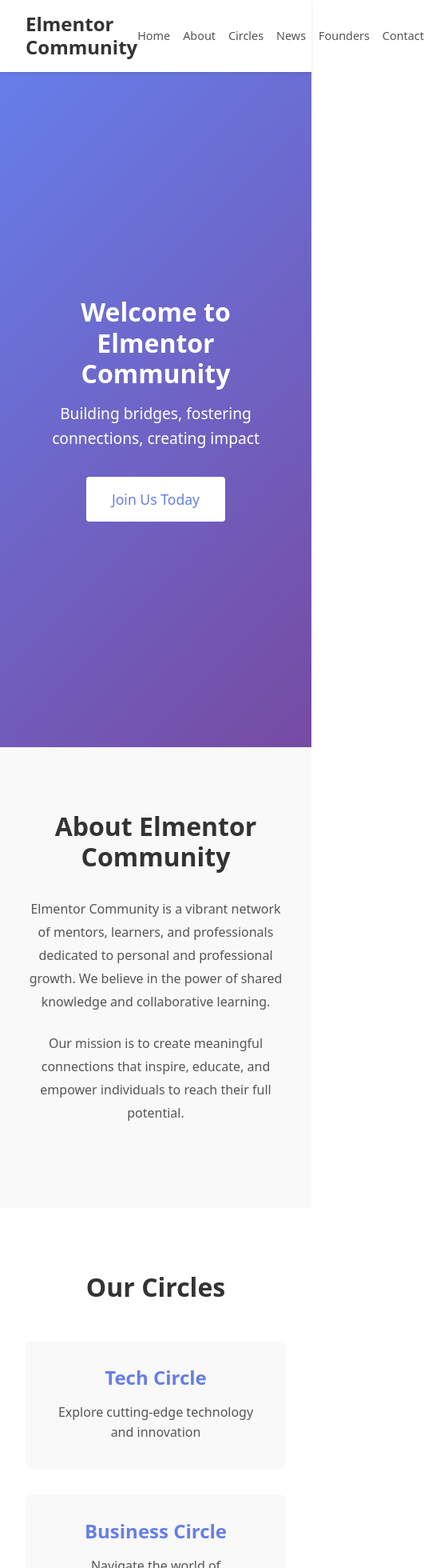
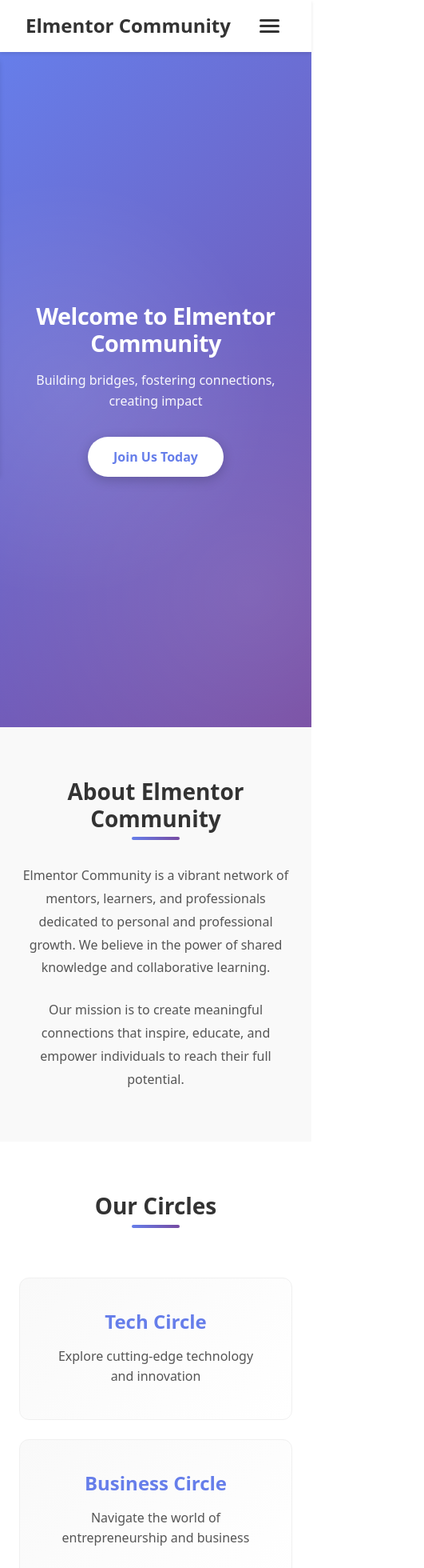
Before and after one commit to aymanaboghonim/elmentor-community-landing, a React (Vite) app: page / in a window 390 px wide. Shown: the top 1960 px of the page at 80% size, 531 px wide, since content can reach past the window. Built offline with nearby package versions, Linux system fonts and the light colour scheme.

Commit message:
Phase 3: Enhanced design with mobile-responsive navigation and footer
Co-authored-by: aymanaboghonim <62246708+aymanaboghonim@users.noreply.github.com>

```diff
--- a/src/App.jsx
+++ b/src/App.jsx
@@ -5,6 +5,7 @@ import Circles from './components/Circles/Circles';
 import News from './components/News/News';
 import Founders from './components/Founders/Founders';
 import CTA from './components/CTA/CTA';
+import Footer from './components/Footer/Footer';
 import './App.css';
 
 function App() {
@@ -17,6 +18,7 @@ function App() {
       <News />
       <Founders />
       <CTA />
+      <Footer />
     </>
   );
 }
--- a/src/components/About/About.css
+++ b/src/components/About/About.css
@@ -1,18 +1,33 @@
 .about {
-  padding: 5rem 2rem;
+  padding: 6rem 2rem;
   background-color: #f9f9f9;
 }
 
 .about-container {
-  max-width: 800px;
+  max-width: 900px;
   margin: 0 auto;
   text-align: center;
 }
 
 .about-container h2 {
   font-size: 2.5rem;
-  margin-bottom: 2rem;
+  margin-bottom: 2.5rem;
   color: #333;
+  font-weight: 700;
+  position: relative;
+  display: inline-block;
+}
+
+.about-container h2::after {
+  content: '';
+  position: absolute;
+  bottom: -10px;
+  left: 50%;
+  transform: translateX(-50%);
+  width: 60px;
+  height: 4px;
+  background: linear-gradient(90deg, #667eea, #764ba2);
+  border-radius: 2px;
 }
 
 .about-container p {
@@ -22,9 +37,27 @@
   margin-bottom: 1.5rem;
 }
 
+.about-container p:last-child {
+  margin-bottom: 0;
+}
+
 @media (max-width: 768px) {
+  .about {
+    padding: 4rem 1.5rem;
+  }
+
   .about-container h2 {
     font-size: 2rem;
+  }
+
+  .about-container p {
+    font-size: 1.05rem;
+  }
+}
+
+@media (max-width: 480px) {
+  .about-container h2 {
+    font-size: 1.75rem;
   }
 
   .about-container p {
--- a/src/components/Circles/Circles.css
+++ b/src/components/Circles/Circles.css
@@ -1,5 +1,5 @@
 .circles {
-  padding: 5rem 2rem;
+  padding: 6rem 2rem;
   background-color: #fff;
 }
 
@@ -11,33 +11,71 @@
 .circles-container h2 {
   font-size: 2.5rem;
   text-align: center;
-  margin-bottom: 3rem;
+  margin-bottom: 1rem;
   color: #333;
+  font-weight: 700;
+  position: relative;
+  display: inline-block;
+  width: 100%;
+}
+
+.circles-container h2::after {
+  content: '';
+  position: absolute;
+  bottom: -10px;
+  left: 50%;
+  transform: translateX(-50%);
+  width: 60px;
+  height: 4px;
+  background: linear-gradient(90deg, #667eea, #764ba2);
+  border-radius: 2px;
 }
 
 .circles-grid {
   display: grid;
   grid-template-columns: repeat(auto-fit, minmax(280px, 1fr));
   gap: 2rem;
+  margin-top: 3.5rem;
 }
 
 .circle-card {
-  padding: 2rem;
-  background-color: #f9f9f9;
-  border-radius: 8px;
+  padding: 2.5rem 2rem;
+  background: linear-gradient(135deg, #f9f9f9 0%, #ffffff 100%);
+  border-radius: 12px;
   text-align: center;
-  transition: transform 0.3s ease, box-shadow 0.3s ease;
+  transition: all 0.3s ease;
+  border: 1px solid #f0f0f0;
+  position: relative;
+  overflow: hidden;
+}
+
+.circle-card::before {
+  content: '';
+  position: absolute;
+  top: 0;
+  left: 0;
+  right: 0;
+  height: 4px;
+  background: linear-gradient(90deg, #667eea, #764ba2);
+  transform: scaleX(0);
+  transition: transform 0.3s ease;
+}
+
+.circle-card:hover::before {
+  transform: scaleX(1);
 }
 
 .circle-card:hover {
-  transform: translateY(-5px);
-  box-shadow: 0 4px 12px rgba(0, 0, 0, 0.1);
+  transform: translateY(-8px);
+  box-shadow: 0 8px 25px rgba(102, 126, 234, 0.2);
+  border-color: #667eea;
 }
 
 .circle-card h3 {
   font-size: 1.5rem;
   margin-bottom: 1rem;
   color: #667eea;
+  font-weight: 600;
 }
 
 .circle-card p {
@@ -47,7 +85,25 @@
 }
 
 @media (max-width: 768px) {
+  .circles {
+    padding: 4rem 1.5rem;
+  }
+
   .circles-container h2 {
     font-size: 2rem;
   }
+
+  .circles-grid {
+    gap: 1.5rem;
+  }
 }
+
+@media (max-width: 480px) {
+  .circles-container h2 {
+    font-size: 1.75rem;
+  }
+
+  .circles-grid {
+    grid-template-columns: 1fr;
+  }
+}
--- /dev/null
+++ b/src/components/Footer/Footer.css
@@ -0,0 +1,84 @@
+.footer {
+  background-color: #2c3e50;
+  color: #ecf0f1;
+  padding: 3rem 2rem 1.5rem;
+}
+
+.footer-container {
+  max-width: 1200px;
+  margin: 0 auto;
+}
+
+.footer-content {
+  display: grid;
+  grid-template-columns: repeat(auto-fit, minmax(250px, 1fr));
+  gap: 2rem;
+  margin-bottom: 2rem;
+}
+
+.footer-section h3 {
+  font-size: 1.5rem;
+  margin-bottom: 1rem;
+  color: #fff;
+  font-weight: 700;
+}
+
+.footer-section h4 {
+  font-size: 1.2rem;
+  margin-bottom: 1rem;
+  color: #fff;
+  font-weight: 600;
+}
+
+.footer-section p {
+  font-size: 0.95rem;
+  line-height: 1.6;
+  color: #bdc3c7;
+}
+
+.footer-section ul {
+  list-style: none;
+  padding: 0;
+  margin: 0;
+}
+
+.footer-section ul li {
+  margin-bottom: 0.5rem;
+}
+
+.footer-section ul li a {
+  color: #bdc3c7;
+  text-decoration: none;
+  transition: color 0.3s ease;
+}
+
+.footer-section ul li a:hover {
+  color: #667eea;
+}
+
+.footer-bottom {
+  border-top: 1px solid #34495e;
+  padding-top: 1.5rem;
+  text-align: center;
+}
+
+.footer-bottom p {
+  font-size: 0.9rem;
+  color: #95a5a6;
+  margin: 0;
+}
+
+@media (max-width: 768px) {
+  .footer {
+    padding: 2rem 1.5rem 1rem;
+  }
+
+  .footer-content {
+    grid-template-columns: 1fr;
+    gap: 1.5rem;
+  }
+
+  .footer-section {
+    text-align: center;
+  }
+}
--- /dev/null
+++ b/src/components/Footer/Footer.jsx
@@ -0,0 +1,39 @@
+import './Footer.css';
+
+const Footer = () => {
+  const currentYear = new Date().getFullYear();
+
+  return (
+    <footer className="footer">
+      <div className="footer-container">
+        <div className="footer-content">
+          <div className="footer-section">
+            <h3>Elmentor Community</h3>
+            <p>Building bridges, fostering connections, creating impact.</p>
+          </div>
+          <div className="footer-section">
+            <h4>Quick Links</h4>
+            <ul>
+              <li><a href="#hero">Home</a></li>
+              <li><a href="#about">About</a></li>
+              <li><a href="#circles">Circles</a></li>
+            </ul>
+          </div>
+          <div className="footer-section">
+            <h4>Connect</h4>
+            <ul>
+              <li><a href="#news">News</a></li>
+              <li><a href="#founders">Founders</a></li>
+              <li><a href="#cta">Contact</a></li>
+            </ul>
+          </div>
+        </div>
+        <div className="footer-bottom">
+          <p>&copy; {currentYear} Elmentor Community. All rights reserved.</p>
+        </div>
+      </div>
+    </footer>
+  );
+};
+
+export default Footer;
--- a/src/components/Hero/Hero.css
+++ b/src/components/Hero/Hero.css
@@ -7,39 +7,96 @@
   color: white;
   text-align: center;
   padding: 2rem;
+  position: relative;
+  overflow: hidden;
+}
+
+.hero::before {
+  content: '';
+  position: absolute;
+  top: 0;
+  left: 0;
+  right: 0;
+  bottom: 0;
+  background: radial-gradient(circle at 20% 50%, rgba(255, 255, 255, 0.1) 0%, transparent 50%),
+              radial-gradient(circle at 80% 80%, rgba(255, 255, 255, 0.1) 0%, transparent 50%);
+  pointer-events: none;
+}
+
+.hero-content {
+  position: relative;
+  z-index: 1;
+  animation: fadeInUp 1s ease-out;
+}
+
+@keyframes fadeInUp {
+  from {
+    opacity: 0;
+    transform: translateY(30px);
+  }
+  to {
+    opacity: 1;
+    transform: translateY(0);
+  }
 }
 
 .hero-content h1 {
   font-size: 3rem;
   margin-bottom: 1rem;
+  font-weight: 700;
+  letter-spacing: -0.5px;
 }
 
 .hero-content p {
   font-size: 1.5rem;
   margin-bottom: 2rem;
+  opacity: 0.95;
+  font-weight: 300;
 }
 
 .hero-cta {
-  padding: 1rem 2rem;
+  padding: 1rem 2.5rem;
   font-size: 1.1rem;
   background-color: white;
   color: #667eea;
   border: none;
-  border-radius: 4px;
+  border-radius: 50px;
   cursor: pointer;
-  transition: transform 0.3s ease;
+  transition: all 0.3s ease;
+  font-weight: 600;
+  box-shadow: 0 4px 15px rgba(0, 0, 0, 0.2);
 }
 
 .hero-cta:hover {
-  transform: scale(1.05);
+  transform: translateY(-2px);
+  box-shadow: 0 6px 20px rgba(0, 0, 0, 0.3);
+}
+
+.hero-cta:active {
+  transform: translateY(0);
 }
 
 @media (max-width: 768px) {
   .hero-content h1 {
-    font-size: 2rem;
+    font-size: 2.2rem;
   }
 
   .hero-content p {
     font-size: 1.2rem;
   }
+
+  .hero-cta {
+    padding: 0.875rem 2rem;
+    font-size: 1rem;
+  }
 }
+
+@media (max-width: 480px) {
+  .hero-content h1 {
+    font-size: 1.8rem;
+  }
+
+  .hero-content p {
+    font-size: 1rem;
+  }
+}
--- a/src/components/Navbar/Navbar.css
+++ b/src/components/Navbar/Navbar.css
@@ -21,6 +21,24 @@
   color: #333;
 }
 
+.navbar-toggle {
+  display: none;
+  flex-direction: column;
+  background: none;
+  border: none;
+  cursor: pointer;
+  padding: 0.5rem;
+  gap: 0.25rem;
+}
+
+.navbar-toggle span {
+  width: 25px;
+  height: 3px;
+  background-color: #333;
+  transition: all 0.3s ease;
+  border-radius: 2px;
+}
+
 .navbar-menu {
   display: flex;
   list-style: none;
@@ -34,15 +52,43 @@
   text-decoration: none;
   cursor: pointer;
   transition: color 0.3s ease;
+  font-weight: 500;
 }
 
 .navbar-menu li a:hover {
-  color: #007bff;
+  color: #667eea;
 }
 
 @media (max-width: 768px) {
+  .navbar-toggle {
+    display: flex;
+  }
+
   .navbar-menu {
-    gap: 1rem;
-    font-size: 0.9rem;
+    position: fixed;
+    top: 72px;
+    left: -100%;
+    flex-direction: column;
+    background-color: #fff;
+    width: 100%;
+    text-align: center;
+    transition: left 0.3s ease;
+    box-shadow: 0 4px 6px rgba(0, 0, 0, 0.1);
+    padding: 2rem 0;
+    gap: 0;
+  }
+
+  .navbar-menu.active {
+    left: 0;
+  }
+
+  .navbar-menu li {
+    padding: 1rem 0;
+  }
+
+  .navbar-menu li a {
+    display: block;
+    padding: 0.5rem 2rem;
+    font-size: 1.1rem;
   }
 }
--- a/src/components/Navbar/Navbar.jsx
+++ b/src/components/Navbar/Navbar.jsx
@@ -1,11 +1,19 @@
+import { useState } from 'react';
 import './Navbar.css';
 
 const Navbar = () => {
+  const [isMenuOpen, setIsMenuOpen] = useState(false);
+
   const scrollToSection = (sectionId) => {
     const element = document.getElementById(sectionId);
     if (element) {
       element.scrollIntoView({ behavior: 'smooth' });
     }
+    setIsMenuOpen(false);
+  };
+
+  const toggleMenu = () => {
+    setIsMenuOpen(!isMenuOpen);
   };
 
   return (
@@ -14,7 +22,17 @@ const Navbar = () => {
         <div className="navbar-logo">
           <h2>Elmentor Community</h2>
         </div>
-        <ul className="navbar-menu">
+        <button
+          className="navbar-toggle"
+          onClick={toggleMenu}
+          aria-label="Toggle navigation menu"
+          aria-expanded={isMenuOpen}
+        >
+          <span></span>
+          <span></span>
+          <span></span>
+        </button>
+        <ul className={`navbar-menu ${isMenuOpen ? 'active' : ''}`}>
           <li><a onClick={() => scrollToSection('hero')}>Home</a></li>
           <li><a onClick={() => scrollToSection('about')}>About</a></li>
           <li><a onClick={() => scrollToSection('circles')}>Circles</a></li>
--- a/src/index.css
+++ b/src/index.css
@@ -50,8 +50,28 @@ button {
   cursor: pointer;
 }
 
+/* Focus styles for accessibility */
+a:focus-visible,
+button:focus-visible {
+  outline: 2px solid var(--primary-color);
+  outline-offset: 2px;
+}
+
 img {
   max-width: 100%;
   height: auto;
   display: block;
 }
+
+/* Utility class for screen readers */
+.sr-only {
+  position: absolute;
+  width: 1px;
+  height: 1px;
+  padding: 0;
+  margin: -1px;
+  overflow: hidden;
+  clip: rect(0, 0, 0, 0);
+  white-space: nowrap;
+  border-width: 0;
+}
```
Also changed, not shown: src/components/CTA/CTA.css (+59 -7 lines), src/components/Founders/Founders.css (+61 -6 lines), src/components/News/News.css (+51 -5 lines).
